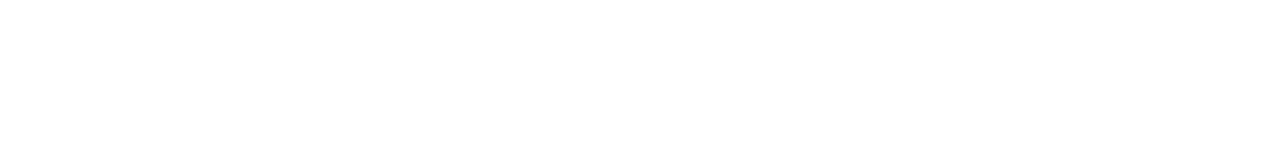
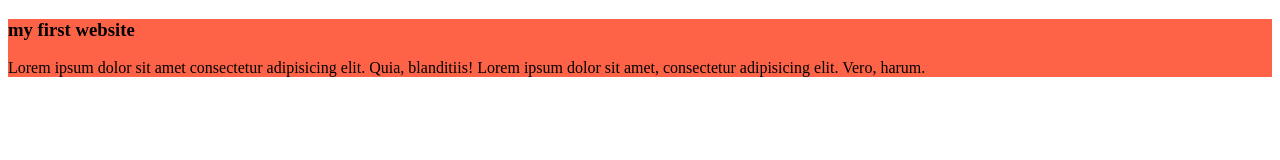
Before and after one commit to rokayon/my-first-repo, a plain HTML site: page index.html in a window 1280 px wide. Drawn offline with Linux system fonts and the light colour scheme.

Commit message:
added the first blog

```diff
--- a/index.html
+++ b/index.html
@@ -5,8 +5,15 @@
     <meta name="viewport" content="width=device-width, initial-scale=1.0">
     <title>My simple website
     </title>
+    <link rel="stylesheet" href="styles/blog.css">
 </head>
 <body>
-
+    <div class="web">
+        <h3>
+            my first website
+        </h3>
+        <p>Lorem ipsum dolor sit amet consectetur adipisicing elit. Quia, blanditiis! Lorem ipsum dolor sit amet, consectetur adipisicing elit. Vero, harum.
+        </p>
+    </div>
 </body>
 </html>
--- /dev/null
+++ b/styles/blog.css
@@ -0,0 +1,3 @@
+div{
+    background-color: tomato;
+}
```
